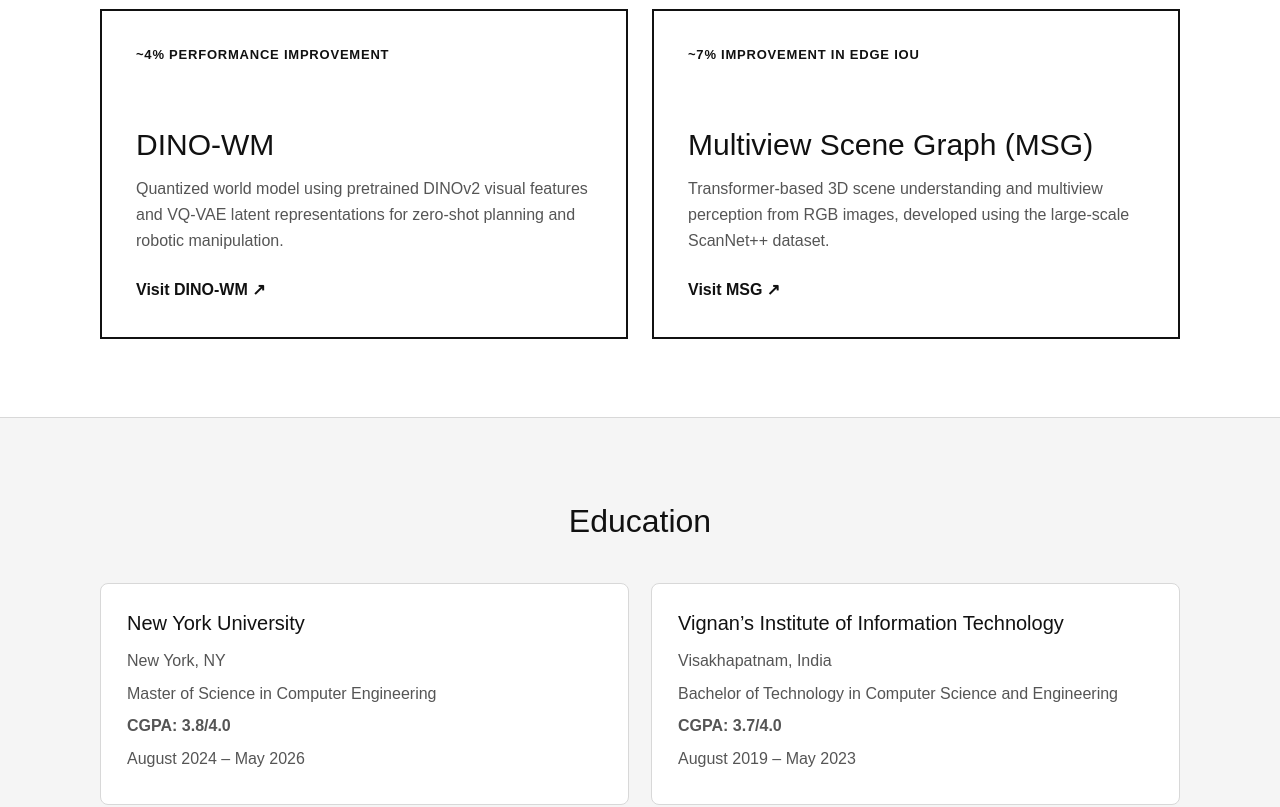
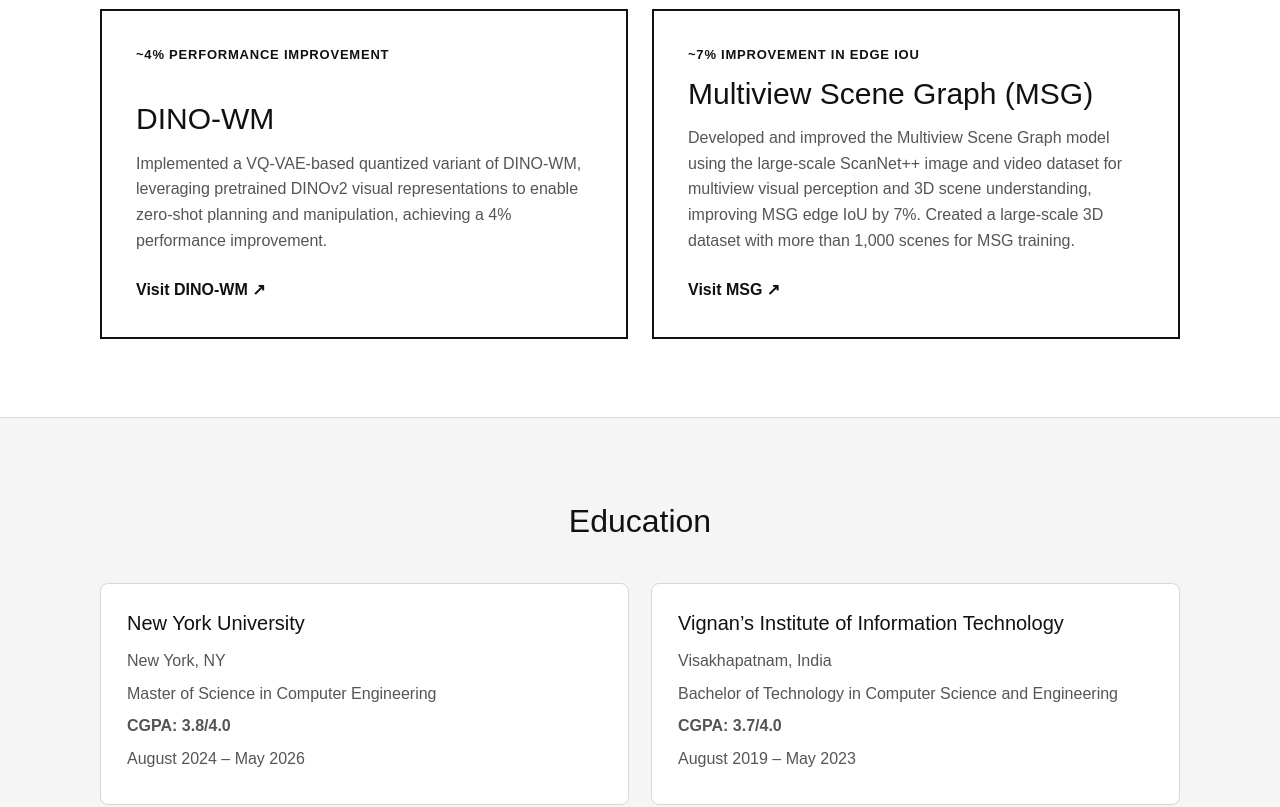
Before and after one commit to nvklaxmikanth/nvklaxmikanth.github.io, a Next.js app: page / in a window 1280 px wide. Shown: the part 980-1787 px from the top of the page. Built offline with nearby package versions, Linux system fonts and the light colour scheme.

Commit message:
Expand featured research contributions

```diff
--- a/app/page.tsx
+++ b/app/page.tsx
@@ -16,6 +16,7 @@
     date: "September 2024 – Present · New York, NY",
     details: [
       "Developed and improved the Multiview Scene Graph (MSG) model using the large-scale ScanNet++ image and video dataset for multiview visual perception and 3D scene understanding, improving MSG edge IoU by 7%.",
+      "Created a large-scale 3D dataset with more than 1,000 scenes for MSG training and evaluation.",
       "Implemented a VQ-VAE-based quantized variant of DINO-WM, leveraging pretrained DINOv2 visual representations to enable zero-shot planning and manipulation, achieving a 4% performance improvement.",
       "Explored diffusion-based generative models using Diffusion Transformers (DiT) for structured scene representation and visual synthesis in 3D environments.",
     ],
@@ -153,13 +154,13 @@
             <article className="researchCard">
               <p className="impact">~4% performance improvement</p>
               <h3>DINO-WM</h3>
-              <p>Quantized world model using pretrained DINOv2 visual features and VQ-VAE latent representations for zero-shot planning and robotic manipulation.</p>
+              <p>Implemented a VQ-VAE-based quantized variant of DINO-WM, leveraging pretrained DINOv2 visual representations to enable zero-shot planning and manipulation, achieving a 4% performance improvement.</p>
               <a href="https://dino-wm.github.io/" target="_blank" rel="noreferrer">Visit DINO-WM ↗</a>
             </article>
             <article className="researchCard">
               <p className="impact">~7% improvement in edge IoU</p>
               <h3>Multiview Scene Graph (MSG)</h3>
-              <p>Transformer-based 3D scene understanding and multiview perception from RGB images, developed using the large-scale ScanNet++ dataset.</p>
+              <p>Developed and improved the Multiview Scene Graph model using the large-scale ScanNet++ image and video dataset for multiview visual perception and 3D scene understanding, improving MSG edge IoU by 7%. Created a large-scale 3D dataset with more than 1,000 scenes for MSG training.</p>
               <a href="https://ai4ce.github.io/MSG/" target="_blank" rel="noreferrer">Visit MSG ↗</a>
             </article>
           </div>
```
